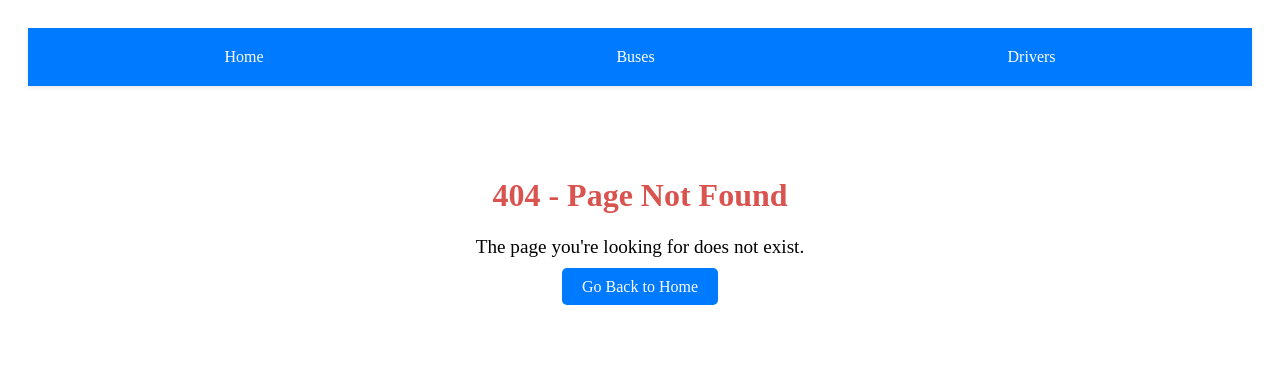
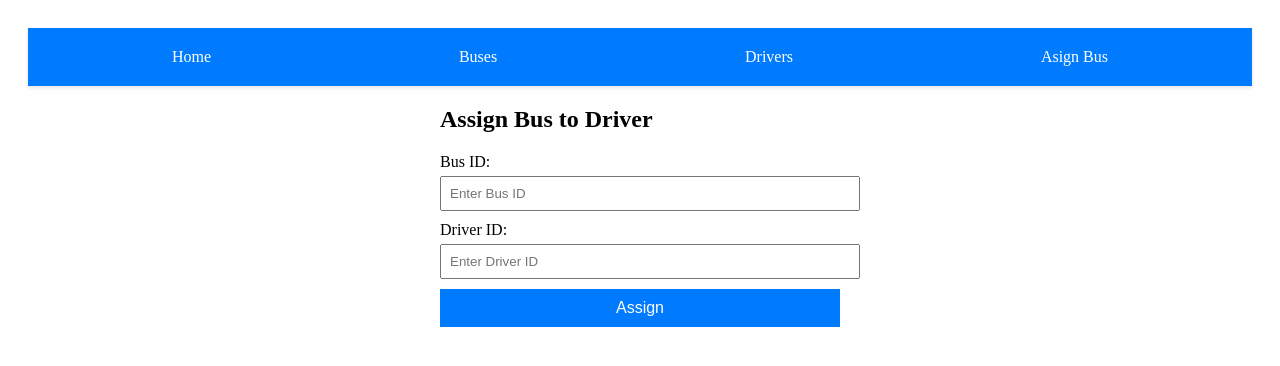
Before and after one commit to Veektoor/Bus-Management, a Vue app in the folder frontend/: page /asign in a window 1280 px wide. Before the commit this address had no page. Shown: the top 366 px of the page. Built offline with nearby package versions, Linux system fonts and the light colour scheme.

Commit message:
assign driver component added

```diff
--- a/frontend/src/App.vue
+++ b/frontend/src/App.vue
@@ -5,6 +5,7 @@
         <router-link to="/" class="navbar-link">Home</router-link>
         <router-link to="/buses" class="navbar-link">Buses</router-link>
         <router-link to="/drivers" class="navbar-link">Drivers</router-link>
+        <router-link to="/asign" class="navbar-link">Asign Bus</router-link>
       </div>
     </nav>
     <router-view />
--- /dev/null
+++ b/frontend/src/components/assignBus.vue
@@ -0,0 +1,123 @@
+<template>
+    <div class="assign-bus">
+      <h2>Assign Bus to Driver</h2>
+      <form @submit.prevent="assignBusToDriver">
+        <!-- Bus ID input -->
+        <div>
+          <label for="busId">Bus ID:</label>
+          <input
+            id="busId"
+            v-model="busId"
+            type="text"
+            placeholder="Enter Bus ID"
+            required
+          />
+        </div>
+
+        <!-- Driver ID input -->
+        <div>
+          <label for="driverId">Driver ID:</label>
+          <input
+            id="driverId"
+            v-model="driverId"
+            type="text"
+            placeholder="Enter Driver ID"
+            required
+          />
+        </div>
+
+        <!-- Submit Button -->
+        <button type="submit">Assign</button>
+      </form>
+
+      <!-- Success or Error message -->
+      <div v-if="message" class="message" :class="messageType">
+        {{ message }}
+      </div>
+    </div>
+  </template>
+
+  <script>
+  import axios from 'axios';
+
+  export default {
+    data() {
+      return {
+        busId: '', // The ID of the bus to assign
+        driverId: '', // The ID of the driver to assign the bus
+        message: '', // To display success or error messages
+        messageType: '', // To style the message (success or error)
+      };
+    },
+    methods: {
+      // Function to send a POST request to the backend
+      async assignBusToDriver() {
+        this.loading = true;
+        try {
+            const response = await axios.post('http://localhost:5000/api/assign', {
+            busId: this.busId,
+            driverId: this.driverId,
+            });
+            console.log('Response:', response); // Log the response for debugging
+            this.message = 'Bus assigned to driver successfully!';
+            this.messageType = 'success';
+        } catch (error) {
+            this.message = error.response
+            ? error.response.data.message
+            : 'Failed to assign bus. Please try again.';
+            this.messageType = 'error';
+        } finally {
+            this.loading = false;
+        }
+        }
+    },
+  };
+  </script>
+
+  <style scoped>
+  /* Basic styling for the form and message */
+  .assign-bus {
+    max-width: 400px;
+    margin: 0 auto;
+  }
+
+  form div {
+    margin-bottom: 10px;
+  }
+
+  form input {
+    width: 100%;
+    padding: 8px;
+    margin-top: 5px;
+  }
+
+  button {
+    padding: 10px 20px;
+    background-color: #007bff;
+    color: white;
+    border: none;
+    cursor: pointer;
+    width: 100%;
+    font-size: 16px;
+  }
+
+  button:hover {
+    background-color: #0056b3;
+  }
+
+  .message {
+    margin-top: 20px;
+    padding: 10px;
+    text-align: center;
+  }
+
+  .success {
+    background-color: #28a745;
+    color: white;
+  }
+
+  .error {
+    background-color: #dc3545;
+    color: white;
+  }
+  </style>
--- a/frontend/src/router.js
+++ b/frontend/src/router.js
@@ -5,6 +5,7 @@ import DriverList from './components/DriverList.vue';
 import NotFound from './views/NotFound.vue';
 import RoutesComponent from './components/RouteList.vue';
 import FaresComponent from './components/FareList.vue';
+import assignBus from './components/assignBus.vue';
 
 const routes = [
   { path: '/', name: 'home', component: HomePage },
@@ -12,6 +13,7 @@ const routes = [
   { path: '/drivers', name: 'drivers', component: DriverList },
   { path: '/routes', name: 'routes', component: RoutesComponent },
   { path: '/fares', name: 'fares', component: FaresComponent },
+  { path: '/asign', name: 'asign', component: assignBus },
   { path: '/:pathMatch(.*)*', name: 'notfound', component: NotFound }, // 404 route
 ];
 
```
Also changed, not shown: 2 other files (tests, documents, lock files or other folders).
